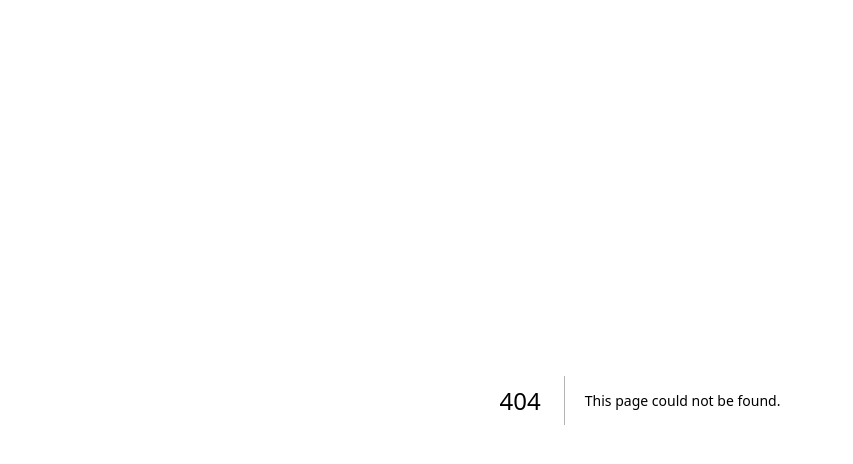
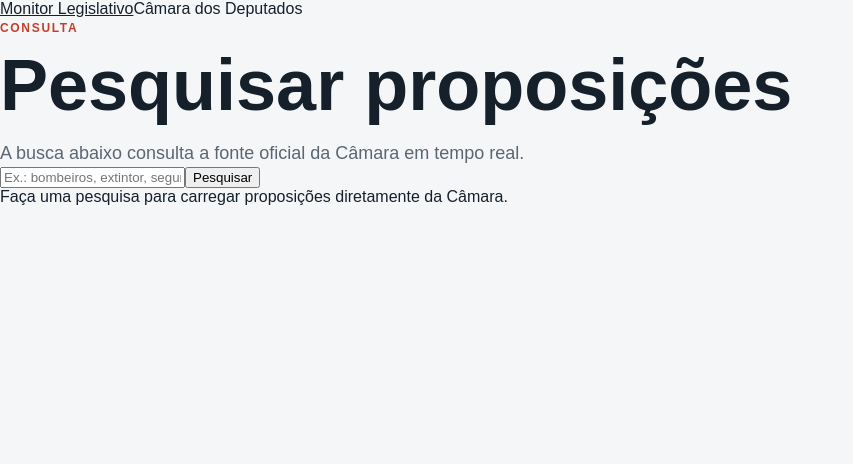
Before and after one commit to extintorcoruja/monitorlegislativo, a Next.js app in the folder 03_consulta_proposituras/web/: page /consulta in a window 1280 px wide. Before the commit this address had no page. Shown: the top 464 px of the page, without its empty margins (0-853 px from the left). Built offline with nearby package versions, Linux system fonts and the light colour scheme.

Commit message:
feat: cria tela inicial de consulta

```diff
--- /dev/null
+++ b/03_consulta_proposituras/web/app/consulta/page.tsx
@@ -0,0 +1,111 @@
+"use client";
+
+import { FormEvent, useState } from "react";
+import Link from "next/link";
+
+type Proposition = {
+  externalId: string;
+  externalKey: string;
+  type?: string;
+  number?: number;
+  year?: number;
+  title: string;
+  summary?: string;
+  status?: string;
+  currentRegime?: string;
+  currentOrgan?: string;
+  officialUrl?: string;
+};
+
+export default function ConsultaPage() {
+  const [query, setQuery] = useState("");
+  const [results, setResults] = useState<Proposition[]>([]);
+  const [loading, setLoading] = useState(false);
+  const [error, setError] = useState("");
+
+  async function submit(event: FormEvent<HTMLFormElement>) {
+    event.preventDefault();
+    setLoading(true);
+    setError("");
+
+    try {
+      const response = await fetch(
+        `/api/propositions/search?q=${encodeURIComponent(query)}&limit=20`,
+      );
+      const payload = await response.json();
+
+      if (!response.ok || !payload.ok) {
+        throw new Error(payload.message ?? "Não foi possível consultar a Câmara.");
+      }
+
+      setResults(payload.data ?? []);
+    } catch (err) {
+      setError(err instanceof Error ? err.message : "Erro desconhecido.");
+      setResults([]);
+    } finally {
+      setLoading(false);
+    }
+  }
+
+  return (
+    <main className="page">
+      <header className="topbar">
+        <Link href="/" className="brand">Monitor Legislativo</Link>
+        <span className="source-badge">Câmara dos Deputados</span>
+      </header>
+
+      <section className="content">
+        <div className="section-heading">
+          <span className="eyebrow">CONSULTA</span>
+          <h1>Pesquisar proposições</h1>
+          <p>
+            A busca abaixo consulta a fonte oficial da Câmara em tempo real.
+          </p>
+        </div>
+
+        <form className="search-form" onSubmit={submit}>
+          <input
+            value={query}
+            onChange={(event) => setQuery(event.target.value)}
+            placeholder="Ex.: bombeiros, extintor, segurança contra incêndio..."
+            aria-label="Termo de busca"
+          />
+          <button type="submit" disabled={loading}>
+            {loading ? "Consultando..." : "Pesquisar"}
+          </button>
+        </form>
+
+        {error && <div className="error">{error}</div>}
+
+        <div className="results">
+          {results.map((item) => (
+            <article className="result-card" key={item.externalId}>
+              <div className="result-meta">
+                <span>{item.type ?? "Proposição"}</span>
+                {item.number && item.year ? <span>{item.number}/{item.year}</span> : null}
+              </div>
+              <h2>{item.title}</h2>
+              {item.status && <p><strong>Situação:</strong> {item.status}</p>}
+              {item.currentRegime && <p><strong>Regime:</strong> {item.currentRegime}</p>}
+              {item.currentOrgan && <p><strong>Órgão:</strong> {item.currentOrgan}</p>}
+              <div className="result-actions">
+                <Link href={`/consulta/camara/${item.externalId}`}>Ver detalhes</Link>
+                {item.officialUrl && (
+                  <a href={item.officialUrl} target="_blank" rel="noreferrer">
+                    Fonte oficial
+                  </a>
+                )}
+              </div>
+            </article>
+          ))}
+
+          {!loading && !error && results.length === 0 && (
+            <div className="empty">
+              Faça uma pesquisa para carregar proposições diretamente da Câmara.
+            </div>
+          )}
+        </div>
+      </section>
+    </main>
+  );
+}
```
